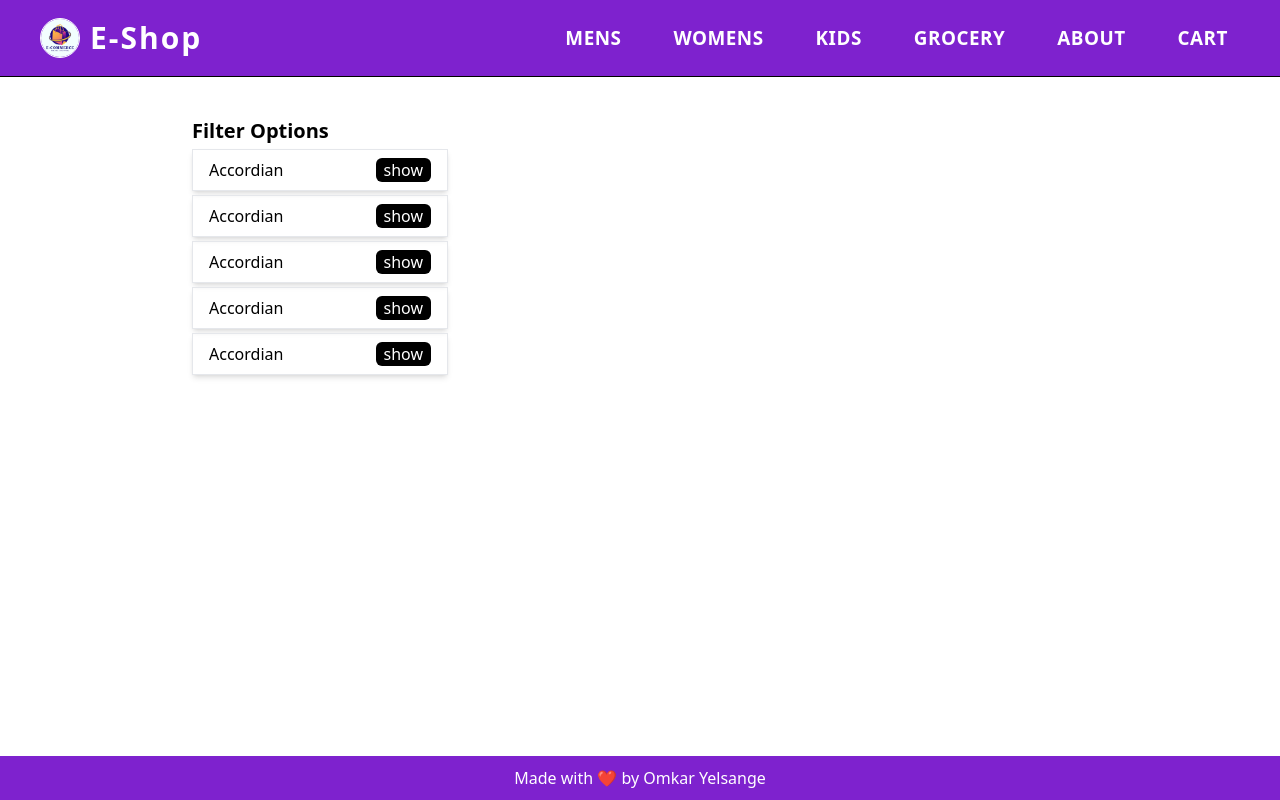
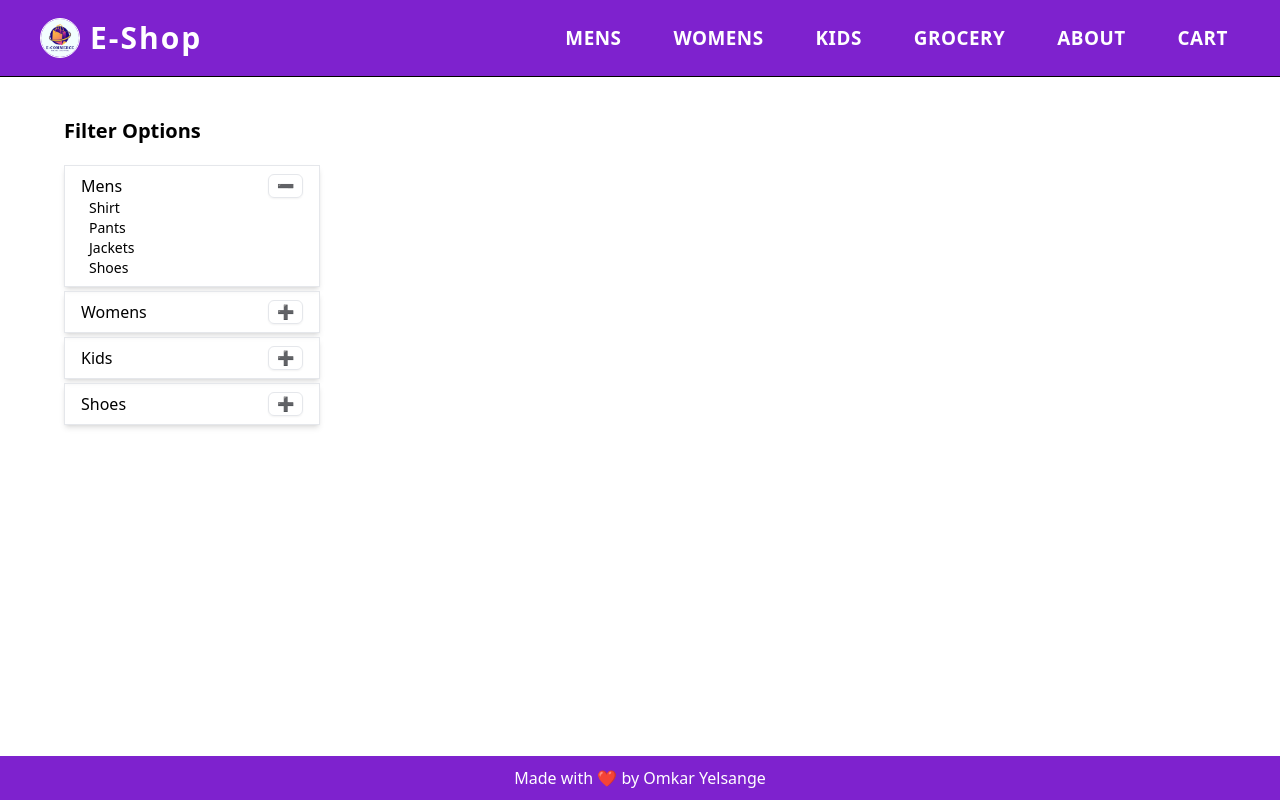
Before and after one commit to OmkarYelsange/React-Project-E-Commerce-Website, a React (Vite) app: page /mens in a window 1280 px wide. Built offline with nearby package versions, Linux system fonts and the light colour scheme.

Commit message:
adding lifting state up functionality

```diff
--- a/src/components/Accordian.jsx
+++ b/src/components/Accordian.jsx
@@ -1,12 +1,21 @@
 import React from "react";
+import ListItems from "./ListItems";
 
-const Accordian = () => {
+const Accordian = ({ title, open, setOpen }) => {
   return (
-    <div className="my-1  ">
-      <div className="flex justify-between w-64 border border-gray-200 px-4 py-2 shadow-md">
-        <h1>Accordian</h1>
-        <button className="bg-black text-white px-2 rounded-md ">show</button>
+    <div className="my-1 border w-64 border-gray-200 px-4 py-2 shadow-md mt-1 ">
+      <div className="flex  justify-between ">
+        <h1>{title}</h1>
+        <button
+          className="border text-white px-2 rounded-md text-sm shadow-sm"
+          onClick={() => {
+            setOpen();
+          }}
+        >
+          {open === true ? "➖" : "➕"}
+        </button>
       </div>
+      {open && <ListItems />}
     </div>
   );
 };
--- a/src/components/Footer.jsx
+++ b/src/components/Footer.jsx
@@ -3,7 +3,7 @@ import React from "react";
 const Footer = () => {
   return (
     <div className="flex items-center justify-center text-center p-[10px] bg-purple-700 text-white w-full mt-[40px]">
-      <h3>Made with ❤️ by Omkar Yelsange</h3>
+      <span>Made with ❤️ by Omkar Yelsange</span>
     </div>
   );
 };
--- /dev/null
+++ b/src/components/ListItems.jsx
@@ -0,0 +1,14 @@
+import React from "react";
+
+const ListItems = () => {
+  return (
+    <ul className="text-sm ml-2">
+      <li>Shirt</li>
+      <li>Pants</li>
+      <li>Jackets</li>
+      <li>Shoes</li>
+    </ul>
+  );
+};
+
+export default ListItems;
--- a/src/pages/Mens.jsx
+++ b/src/pages/Mens.jsx
@@ -1,15 +1,20 @@
-import React from "react";
+import React, { useState } from "react";
 import Accordian from "../components/Accordian";
 
 const Mens = () => {
+  const [open, setOpen] = useState(0);
+
   return (
-    <div className="max-w-4xl mx-auto mt-10">
-      <h1 className="font-bold text-xl">Filter Options</h1>
-      <Accordian />
-      <Accordian />
-      <Accordian />
-      <Accordian />
-      <Accordian />
+    <div className="max-w-6xl mx-auto mt-10">
+      <h1 className="font-bold text-xl mb-5">Filter Options</h1>
+      {["Mens", "Womens", "Kids", "Shoes"].map((title, index) => (
+        <Accordian
+          key={index}
+          title={title}
+          open={index === open ? true : false}
+          setOpen={() => setOpen(index)}
+        />
+      ))}
     </div>
   );
 };
```
